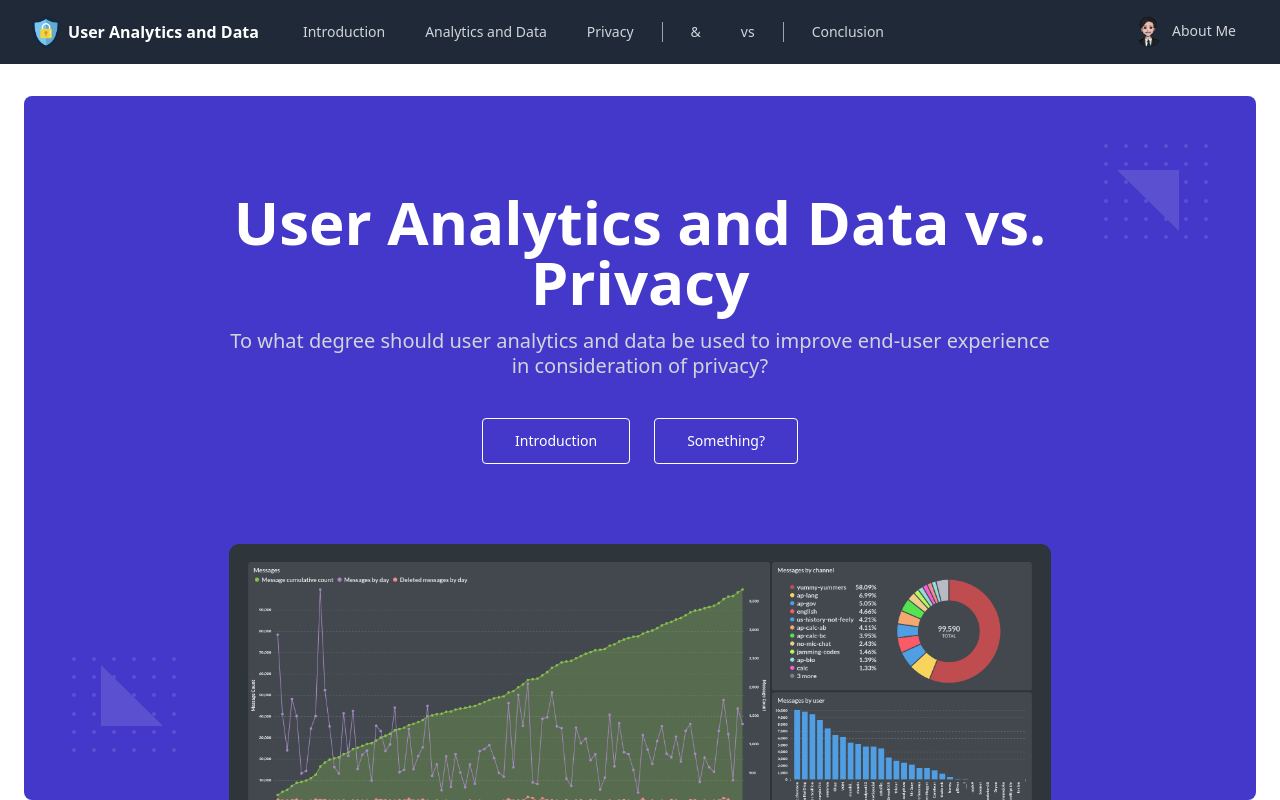
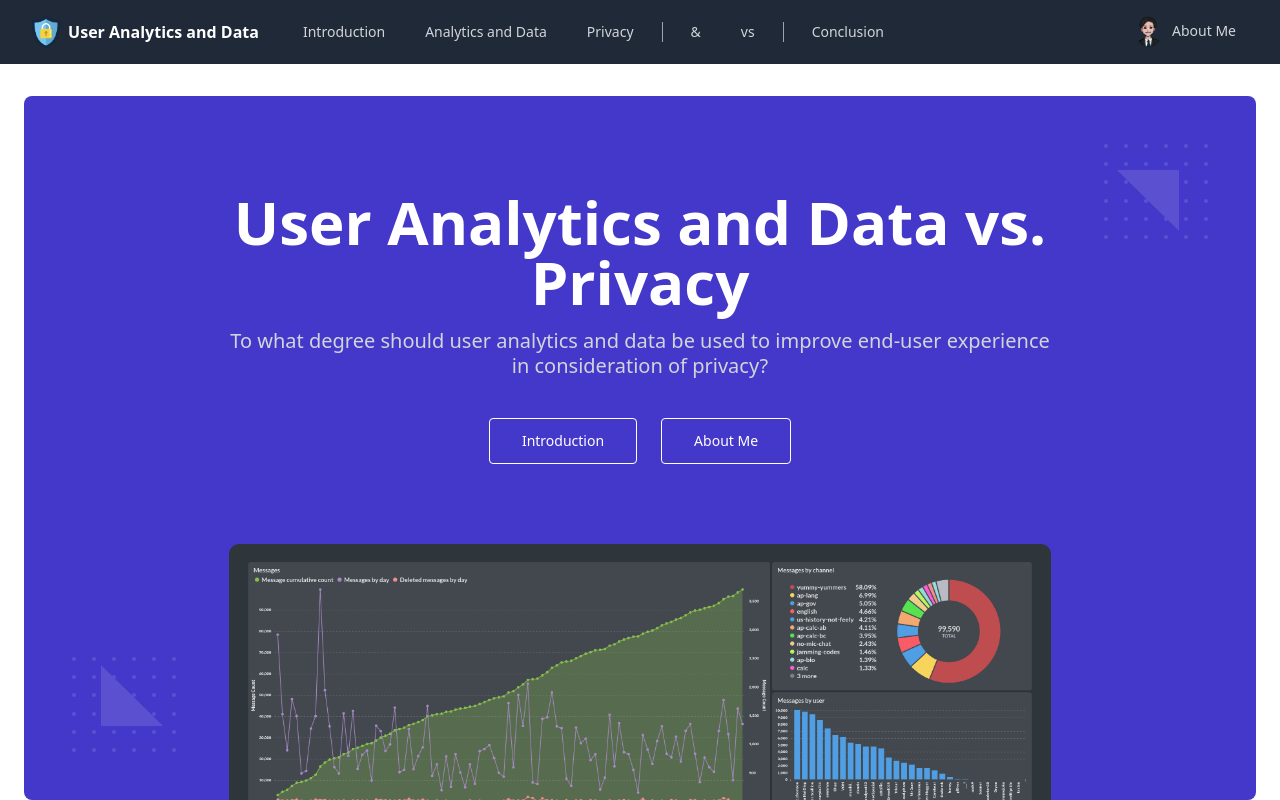
Before and after one commit to Den4200/analytics-and-privacy, a React (Create React App) app: page / in a window 1280 px wide. Shown: the top 800 px of the page. Built offline with nearby package versions, Linux system fonts and the light colour scheme.

Commit message:
Set second button in hero to about me page.

```diff
--- a/src/pages/IndexPage/index.tsx
+++ b/src/pages/IndexPage/index.tsx
@@ -36,9 +36,11 @@ const IndexPage = () => (
             Introduction
           </button>
         </Link>
-        <button className="hover:bg-white hover:text-indigo-600 hover:border-indigo-600 ml-3 sm:ml-6 bg-transparent transition duration-150 ease-in-out focus:outline-none hover:bg-indigo-700-800 rounded border border-white text-white px-4 sm:px-8 py-1 sm:py-3 text-sm">
-          Something?
-        </button>
+        <Link to="/about">
+          <button className="hover:bg-white hover:text-indigo-600 hover:border-indigo-600 ml-3 sm:ml-6 bg-transparent transition duration-150 ease-in-out focus:outline-none hover:bg-indigo-700-800 rounded border border-white text-white px-4 sm:px-8 py-1 sm:py-3 text-sm">
+            About Me
+          </button>
+        </Link>
       </div>
     </div>
 
```
